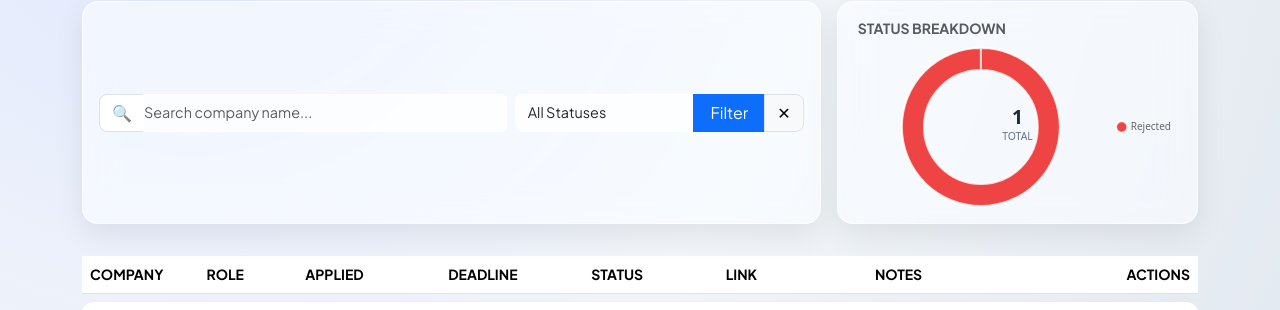
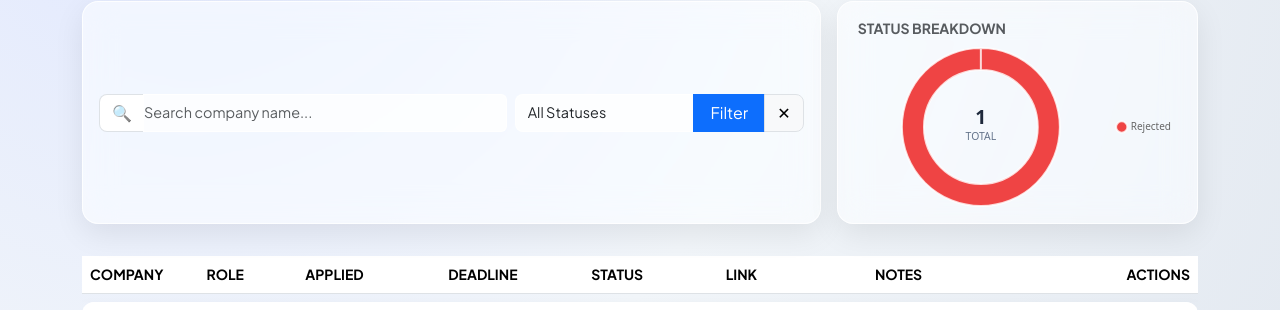
Before and after one commit to abhishek19274-cyber/job-application-tracker, a Flask app: page /dashboard in a window 1280 px wide. Shown: the part 288-598 px from the top of the page. Run offline with Flask 3, Linux system fonts and the light colour scheme; a user stored in the database is signed in; tables that the repository leaves empty hold one stand-in row (values such as "Sample post").

Commit message:
Fix chart center text alignment using chartArea

```diff
--- a/templates/dashboard.html
+++ b/templates/dashboard.html
@@ -187,20 +187,21 @@
     const centerTextPlugin = {
       id: 'centerText',
       beforeDraw(chart) {
-        const width = chart.width;
-        const height = chart.height;
-        const ctx = chart.ctx;
+        const { ctx, chartArea } = chart;
+        const centerX = (chartArea.left + chartArea.right) / 2;
+        const centerY = (chartArea.top + chartArea.bottom) / 2;
+
         ctx.save();
         ctx.textAlign = 'center';
         ctx.textBaseline = 'middle';
 
         ctx.font = '700 1.2rem system-ui, -apple-system, sans-serif';
         ctx.fillStyle = '#1e293b';
-        ctx.fillText(totalApplications, width / 2, height / 2 - 8);
+        ctx.fillText(totalApplications, centerX, centerY - 8);
 
         ctx.font = '500 0.65rem system-ui, -apple-system, sans-serif';
         ctx.fillStyle = '#64748b';
-        ctx.fillText('TOTAL', width / 2, height / 2 + 10);
+        ctx.fillText('TOTAL', centerX, centerY + 10);
         ctx.restore();
       }
     };
```
